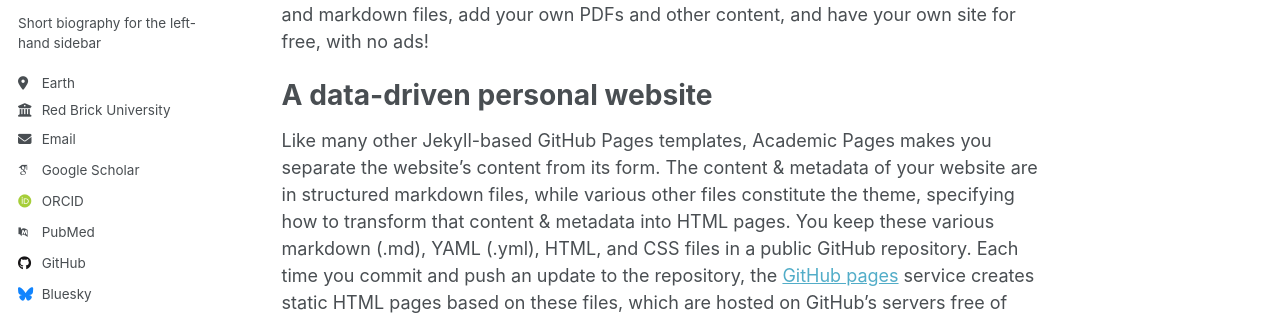
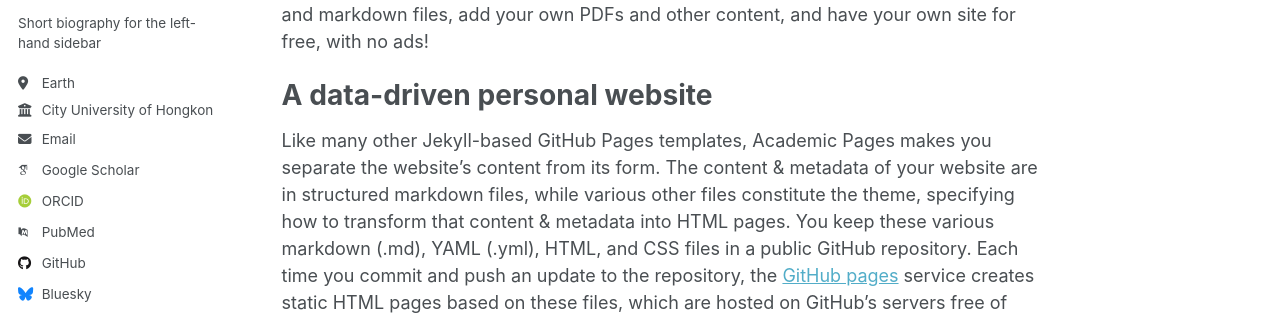
Before and after one commit to Futianlin/cityu.github.io, a Jekyll site: the page built from _pages/about.md, in a window 1280 px wide. Shown: the part 357-672 px from the top of the page. Built offline with Jekyll 4.4.1, drawn with Linux system fonts in a browser that asks for light colours; some web fonts are replaced.

Commit message:
modify the school name

```diff
--- a/_config.yml
+++ b/_config.yml
@@ -27,7 +27,7 @@
   pronouns         : # example: "she/her"
   bio              : "Short biography for the left-hand sidebar"
   location         : "Earth"
-  employer         : "Red Brick University"
+  employer         : "City University of Hongkong"
   uri              : # URL
   email            : "none@example.org"
 
--- a/_data/cv.json
+++ b/_data/cv.json
@@ -4,7 +4,7 @@
     "email": "futianlin2003@gmail.com",
     "phone": "",
     "website": "https://academicpages.github.io",
-    "summary": "Currently employed at Red Brick University. Short biography for the left-hand sidebar",
+    "summary": "Currently employed at City University of Hongkong. Short biography for the left-hand sidebar",
     "location": {
       "address": "",
       "postalCode": "",
```
